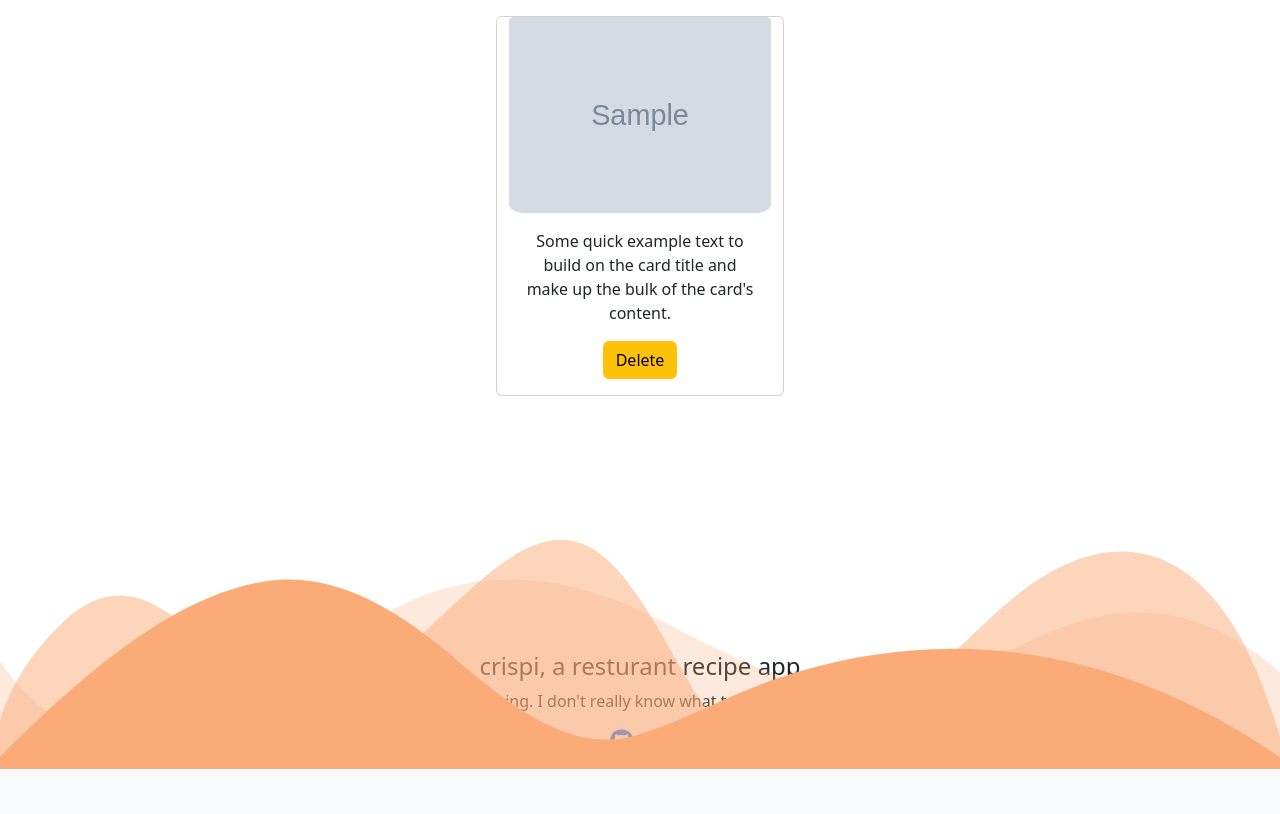
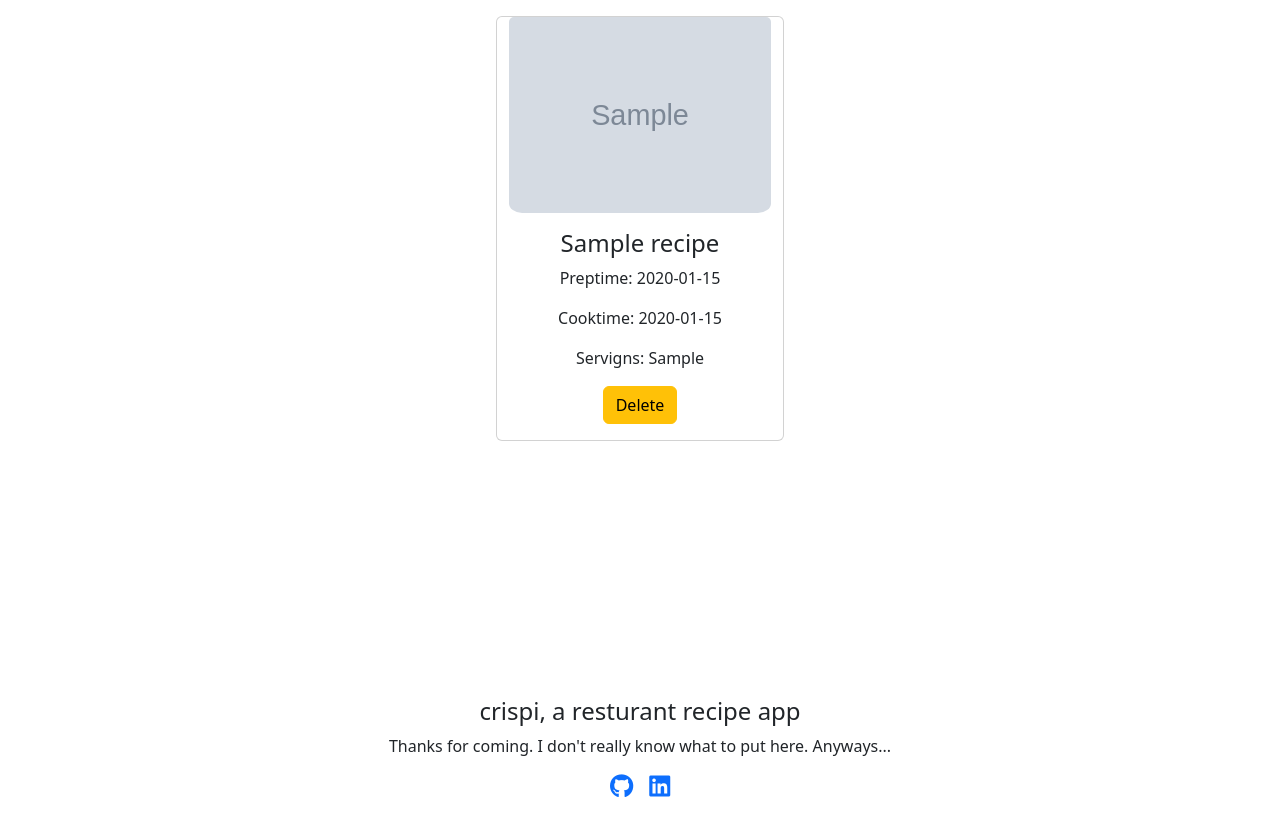
Before and after one commit to albeoanguis1/crispi, a Flask app: page /profile in a window 1280 px wide. Shown: the part 485-1299 px from the top of the page. Before the commit the page ends 1254 px from the top, so only its background shows below. Run offline with Flask 3, Linux system fonts and the light colour scheme; a user stored in the database is signed in; tables that the repository leaves empty hold one stand-in row (values such as "Sample post"); grey boxes marked "Sample" are stand-in pictures; some libraries are stand-ins or nearby versions.

Commit message:
fully functional

```diff
--- a/app/site/routes.py
+++ b/app/site/routes.py
@@ -128,6 +128,13 @@ def recipeinfo():
         }
         print(recipeitems)
 
+        global varprep
+        varprep = recipeitems['preptime']
+        global vartime
+        vartime = recipeitems['cooktime']
+        global varservings
+        varservings = recipeitems['servings']
+
     except (ConnectionError, Timeout, TooManyRedirects) as error:
         print(error)
 
@@ -145,8 +152,11 @@ def save_recipe():
     print(vartitle)
     varimage
     print(varimage)
+    varprep
+    vartime
+    varservings
 
-    recipe = SavedRecipes(rid=varid,title=vartitle, img_url=varimage, user_id=current_user.id)
+    recipe = SavedRecipes(rid=varid,title=vartitle, img_url=varimage, user_id=current_user.id, preptime=varprep, cooktime=vartime, servings=varservings)
     db.session.add(recipe)
     db.session.commit()
     print('Recipe added successfully')
@@ -154,12 +164,14 @@ def save_recipe():
 
 
 
-# @site.route('/profile/recipes', methods=['GET', 'POST'])
-# @login_required
-# def display_saved():
-#     if current_user:
-#         retrieved = db.session.query(SavedRecipes).all()
-#         print(retrieved)
+@site.route('/recipe/<int:recipe_id>/delete', methods=['DELETE','GET', 'POST'])
+@login_required
+def delete_recipe(recipe_id):
+    if current_user:
+        recipe = SavedRecipes.query.filter_by(rid = recipe_id).first()
+        print(recipe)
+        db.session.delete(recipe)
+        db.session.commit()
 
 
-#     return render_template('profile.html', data=retrieved)
+    return render_template('profile.html')
--- a/app/site/site_templates/profile.html
+++ b/app/site/site_templates/profile.html
@@ -32,9 +32,12 @@
         <div class="card" style="width: 18rem;">
             <img src="{{item.img_url}}" class="card-img-top" alt="{{item.rid}}">
             <div class="card-body">
-                <p class="card-text">Some quick example text to build on the card title and make up the bulk of the card's content.</p>
-                <button type="button" class="btn btn-warning">Delete</button>
-
+                <h4>{{item.title}}</h4>
+                <p class="card-text">Preptime: {{item.preptime}}</p>
+                <p class="card-text">Cooktime: {{item.cooktime}}</p>
+                <p class="card-text">Servigns: {{item.servings}} </p>
+                <a type="button" href="{{ url_for('site.delete_recipe', recipe_id=item.rid) }}" class="btn btn-warning"
+                onclick="return confirm('Are you sure you want to delete this recipe?')">Delete</a>
             </div>
         </div>
         {% endfor %}
--- a/app/templates/base.html
+++ b/app/templates/base.html
@@ -66,13 +66,13 @@
   </main>
 
   <footer>
-    <div class="custom-shape-divider-bottom-1671068767">
+    <!-- <div class="custom-shape-divider-bottom-1671068767">
       <svg data-name="Layer 1" xmlns="http://www.w3.org/2000/svg" viewBox="0 0 1200 120" preserveAspectRatio="none" id="footerpoop">
           <path d="M0,0V46.29c47.79,22.2,103.59,32.17,158,28,70.36-5.37,136.33-33.31,206.8-37.5C438.64,32.43,512.34,53.67,583,72.05c69.27,18,138.3,24.88,209.4,13.08,36.15-6,69.85-17.84,104.45-29.34C989.49,25,1113-14.29,1200,52.47V0Z" opacity=".25" class="shape-fill"></path>
           <path d="M0,0V15.81C13,36.92,27.64,56.86,47.69,72.05,99.41,111.27,165,111,224.58,91.58c31.15-10.15,60.09-26.07,89.67-39.8,40.92-19,84.73-46,130.83-49.67,36.26-2.85,70.9,9.42,98.6,31.56,31.77,25.39,62.32,62,103.63,73,40.44,10.79,81.35-6.69,119.13-24.28s75.16-39,116.92-43.05c59.73-5.85,113.28,22.88,168.9,38.84,30.2,8.66,59,6.17,87.09-7.5,22.43-10.89,48-26.93,60.65-49.24V0Z" opacity=".5" class="shape-fill"></path>
           <path d="M0,0V5.63C149.93,59,314.09,71.32,475.83,42.57c43-7.64,84.23-20.12,127.61-26.46,59-8.63,112.48,12.24,165.56,35.4C827.93,77.22,886,95.24,951.2,90c86.53-7,172.46-45.71,248.8-84.81V0Z" class="shape-fill"></path>
       </svg>
-  </div>
+  </div> -->
     <!-- place footer here -->
     <div class="container-fluid" id="realfooter">
       <div class="container text-center">
```
Also changed, not shown: models.py (+4 -4 lines).
